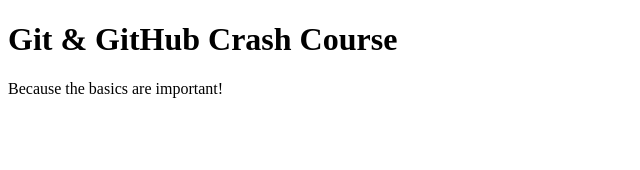
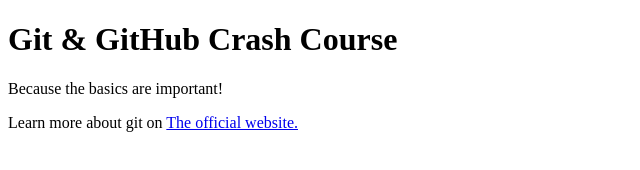
Before and after one commit to smarapati-devops/github-crash-course, a plain HTML site: page index.html in a window 1280 px wide. Shown: the whole page, without its empty margins (0-640 px from the left). Drawn offline with Linux system fonts and the light colour scheme.

Commit message:
Add git official website

```diff
--- a/index.html
+++ b/index.html
@@ -9,5 +9,6 @@
   <body>
     <h1>Git & GitHub Crash Course</h1>
     <p>Because the basics are important!</p>
+    <p>Learn more about git on <a href="https://git-scm.com/"> The official website.</a></p>
   </body>
 </html>
```
